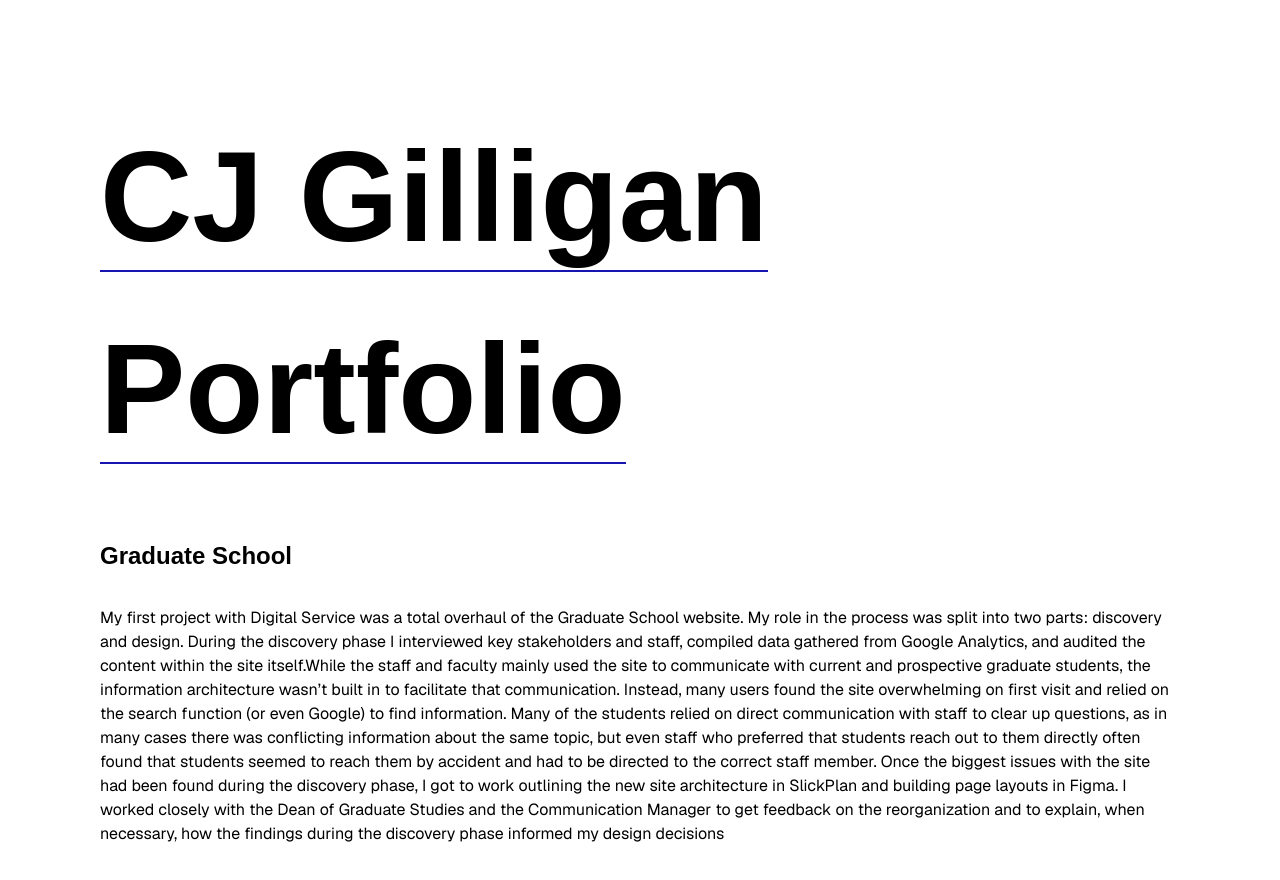
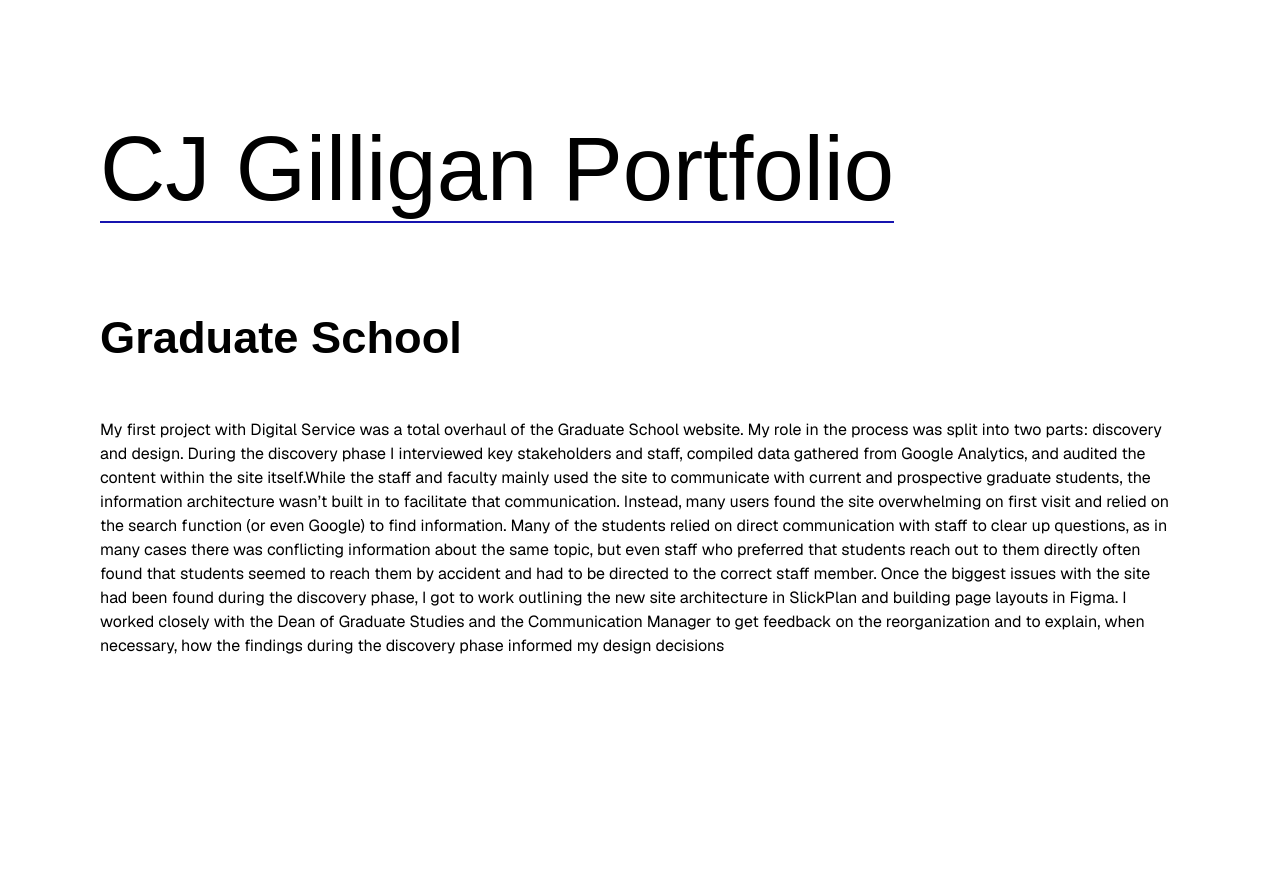
Before and after one commit to gilligan98/Portfolio, a plain HTML site: page graduate-school.html in a window 1280 px wide. After the commit the page ends 800 px from the top, so only its background shows below. Drawn offline with nearby package versions, Linux system fonts and the light colour scheme; a web font is replaced by a local one.

Commit message:
new sizing

```diff
--- a/graduate-school.html
+++ b/graduate-school.html
@@ -13,10 +13,10 @@
 </head>
 <html>
     <header>
-        <h1><a class="lvl-one" href="https://gilligan98.github.io/Portfolio/">CJ Gilligan Portfolio</a></h1>
+        <h1><a class="lvl-two" href="https://gilligan98.github.io/Portfolio/">CJ Gilligan Portfolio</a></h1>
     </header>
     <body>
-        <h2>Graduate School</h2>
+        <h2 class="lvl-four">Graduate School</h2>
         <p>My first project with Digital Service was a total overhaul of the Graduate School website. My role in the process was split into two parts: discovery and design. During the discovery phase I interviewed key stakeholders and staff, compiled data gathered from Google Analytics, and audited the content within the site itself.While the staff and faculty mainly used the site to communicate with current and prospective graduate students, the information architecture wasn’t built in to facilitate that communication. Instead, many users found the site overwhelming on first visit and relied on the search function (or even Google) to find information. Many of the students relied on direct communication with staff to clear up questions, as in many cases there was conflicting information about the same topic, but even staff who preferred that students reach out to them directly often found that students seemed to reach them by accident and had to be directed to the correct staff member. Once the biggest issues with the site had been found during the discovery phase, I got to work outlining the new site architecture in SlickPlan and building page layouts in Figma. I worked closely with the Dean of Graduate Studies and the Communication Manager to get feedback on the reorganization and to explain, when necessary, how the findings during the discovery phase informed my design decisions</p>
     </body>
 </html>
```
Also changed, not shown: index.html (+2 -2 lines).
